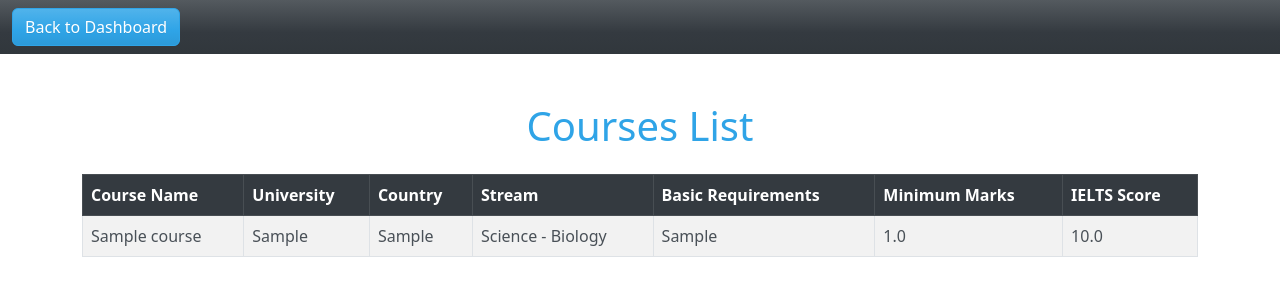
After one commit to Tom77-7/AbroadConsultancy, a Django app: page /app/courses-list/ in a window 1280 px wide. The commit adds this page. Shown: the top 300 px of the page. Run offline with Django 5.2, Linux system fonts and the light colour scheme; tables that the repository leaves empty hold one stand-in row (values such as "Sample post"); some libraries are stand-ins or nearby versions.

Commit message:
Added courses list page

```diff
--- /dev/null
+++ b/abroad_app/templates/course/courses_list.html
@@ -0,0 +1,59 @@
+<!DOCTYPE html>
+<html lang="en">
+    <head>
+        <meta charset="UTF-8">
+        <meta name="viewport" content="width=device-width, initial-scale=1.0">
+        <title>Courses List</title>
+        <!-- Bootstrap CSS -->
+        <link href="https://cdn.jsdelivr.net/npm/bootstrap@5.3.0/dist/css/bootstrap.min.css" rel="stylesheet">
+        <link rel="stylesheet" href="https://cdn.jsdelivr.net/npm/bootswatch@5.3.0/dist/cerulean/bootstrap.min.css">
+        <script src="https://cdn.jsdelivr.net/npm/bootstrap@5.3.0/dist/js/bootstrap.bundle.min.js"></script>
+        <link rel="stylesheet" href="https://cdnjs.cloudflare.com/ajax/libs/font-awesome/6.4.2/css/all.min.css">
+    </head>
+    <body>
+        <!-- Navbar -->
+        <nav class="navbar navbar-expand-lg navbar-dark bg-dark">
+            <div class="container-fluid">
+                <a href="{% url 'dashboard' %}" class="btn btn-primary">Back to Dashboard</a>
+            </div>
+        </nav>
+
+        <div class="container mt-5">
+            <h1 class="text-center mb-4">Courses List</h1>
+
+            <!-- Courses Table -->
+            <div class="table-responsive">
+                <table class="table table-bordered table-striped">
+                    <thead class="table-dark">
+                        <tr>
+                            <th>Course Name</th>
+                            <th>University</th>
+                            <th>Country</th>
+                            <th>Stream</th>
+                            <th>Basic Requirements</th>
+                            <th>Minimum Marks</th>
+                            <th>IELTS Score</th>
+                        </tr>
+                    </thead>
+                    <tbody>
+                        {% for course in courses %}
+                        <tr>
+                            <td>{{ course.course_name }}</td>
+                            <td>{{ course.university }}</td>
+                            <td>{{ course.country }}</td>
+                            <td>{{ course.stream }}</td>
+                            <td>{{ course.basic_requirements }}</td>
+                            <td>{{ course.minimum_marks }}</td>
+                            <td>{{ course.ielts_score }}</td>
+                        </tr>
+                        {% empty %}
+                        <tr>
+                            <td colspan="7" class="text-center">No courses available yet.</td>
+                        </tr>
+                        {% endfor %}
+                    </tbody>
+                </table>
+            </div>
+        </div>
+    </body>
+</html>
--- a/abroad_app/urls.py
+++ b/abroad_app/urls.py
@@ -7,4 +7,5 @@ urlpatterns = [
     path('match-courses/', views.match_courses, name='match_courses'),
     path('checkout-course/', views.checkout_course, name='checkout_course'),
     path('registered-students/', views.registered_students, name='registered_students'),
+    path('courses-list/', views.courses_list, name='courses_list'),
 ]
--- a/abroad_app/views.py
+++ b/abroad_app/views.py
@@ -135,3 +135,8 @@ def registered_students(request):
     # Fetch all registered students
     students = Student.objects.all().order_by('student_id')  # Order by Student ID
     return render(request, 'student/registered_students.html', {'students': students})
+
+def courses_list(request):
+    # Fetch all courses
+    courses = Course.objects.all().order_by('course_name')  # Order by course name
+    return render(request, 'course/courses_list.html', {'courses': courses})
```
Also changed, not shown: authentication/templates/authentication/dashboard.html (+3 -11 lines).
